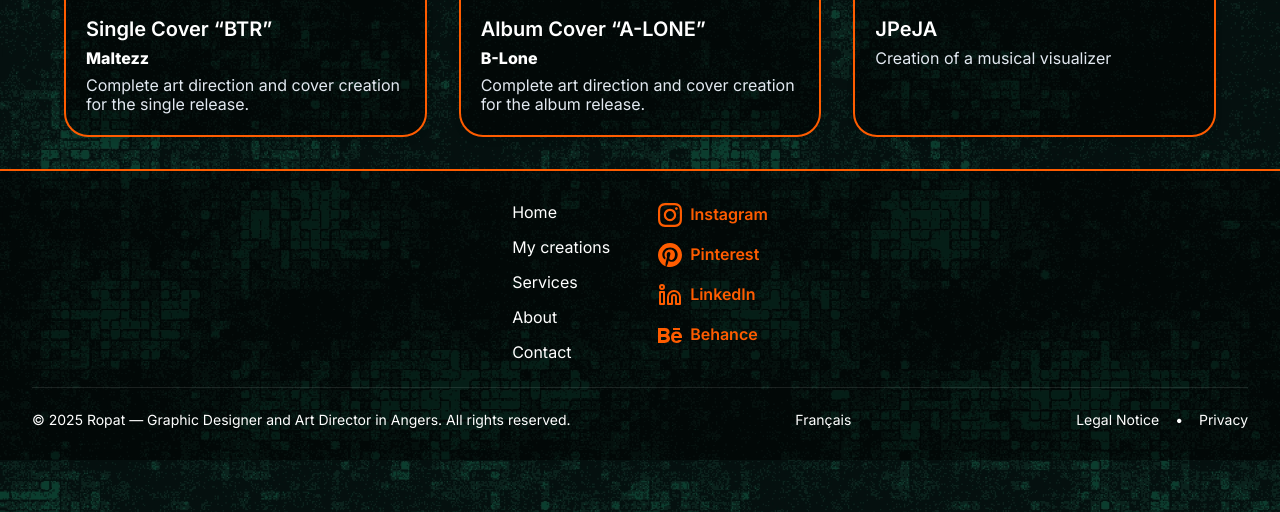
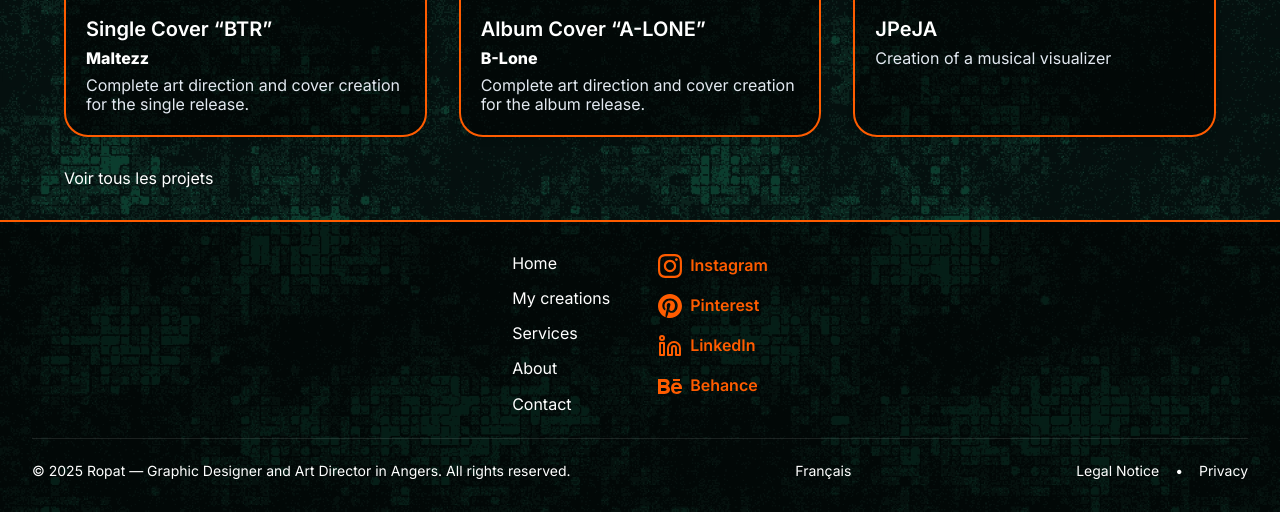
Before and after one commit to 7Nautilus/ropat-portfolio, a Jekyll site: the page built from en/services/graphic-design.html, in a window 1280 px wide and 900 px high, scrolled down 1145 px, cut to the strip 388-900 px from the top of the window. Built offline with Jekyll 4.4.1, drawn with Linux system fonts in a browser that asks for light colours.

Commit message:
see all projects button for music design section

```diff
--- a/_includes/service-main.html
+++ b/_includes/service-main.html
@@ -101,6 +101,11 @@
           {% endif %}
         {% endif %}
       {% endfor %}
+      <div>
+        <a href="/fr/projets">
+          Voir tous les projets
+        </a>
+      </div>
     </section>
   </main>
 {% endif %}
```
